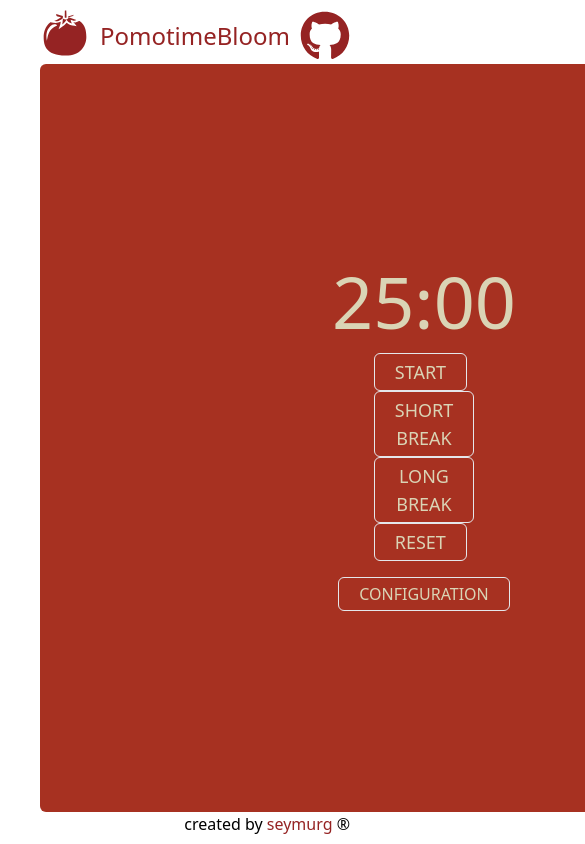
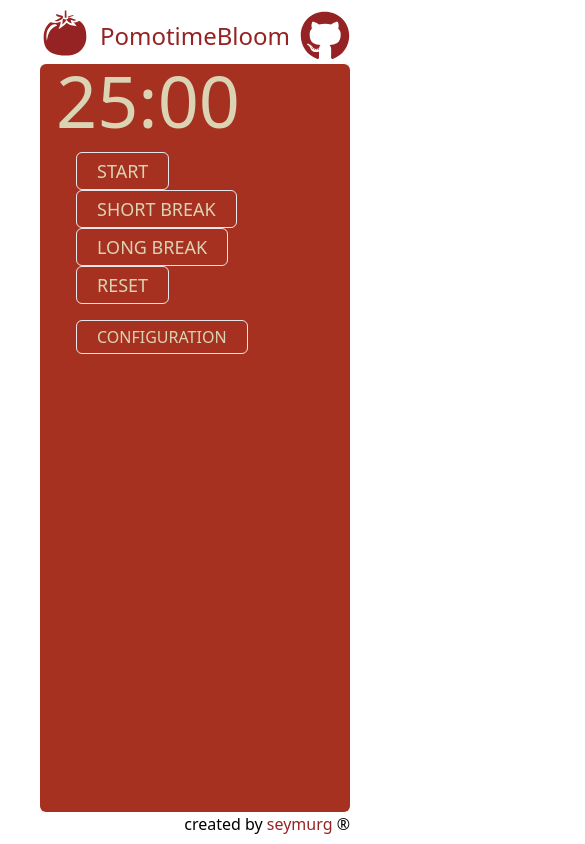
Before and after one commit to saymoreg/pomotimebloom-react, a React (Create React App) app: page / in a window 390 px wide. Shown: the top 844 px of the page, 585 px wide, since content can reach past the window. Built offline with nearby package versions, Linux system fonts and the light colour scheme.

Commit message:
tab timer bug fixed

```diff
--- a/src/components/PomodoroTimer.jsx
+++ b/src/components/PomodoroTimer.jsx
@@ -23,12 +23,15 @@ const PomodoroTimer = () => {
   const [isShortBreak, setIsShortBreak] = useState(false);
   const [isLongBreak, setIsLongBreak] = useState(false);
 
+  const [remainingTime, setRemainingTime] = useState(initialTimerMinutes * 60);
+
   useEffect(() => {
     let interval;
 
     if (isActive && timer > 0) {
       interval = setInterval(() => {
         setTimer((prevTimer) => prevTimer - 1);
+        setRemainingTime((prevTimer) => prevTimer - 1);
       }, 1000);
     } else if (timer === 0) {
       setIsActive(false);
@@ -37,9 +40,11 @@ const PomodoroTimer = () => {
     if (isShortBreak) {
       setTimer(newShortBreakValue);
       setIsShortBreak(false);
+      setRemainingTime(newShortBreakValue);
     } else if (isLongBreak) {
       setTimer(newLongBreakValue);
       setIsLongBreak(false);
+      setRemainingTime(newLongBreakValue);
     }
 
     return () => clearInterval(interval);
@@ -115,9 +120,9 @@ const PomodoroTimer = () => {
     "text-tertiary border p-1 px-5 mx-5 rounded-md hover:text-primary hover:bg-tertiary";
 
   return (
-    <div className="flex flex-col justify-center items-center flex-grow bg-secondary px-96 rounded-md">
+    <div className="md:flex md:flex-col md:justify-center md:items-center flex-grow bg-secondary px-4 md:px-12 rounded-md">
       {/* enabling tab title timer */}
-      <TabTitleTimer setTimer={setTimer} />
+      <TabTitleTimer remainingTime={remainingTime} />
       {/* screen where timer will be shown */}
       <TimerDisplay
         isShortBreak={isShortBreak}
```
